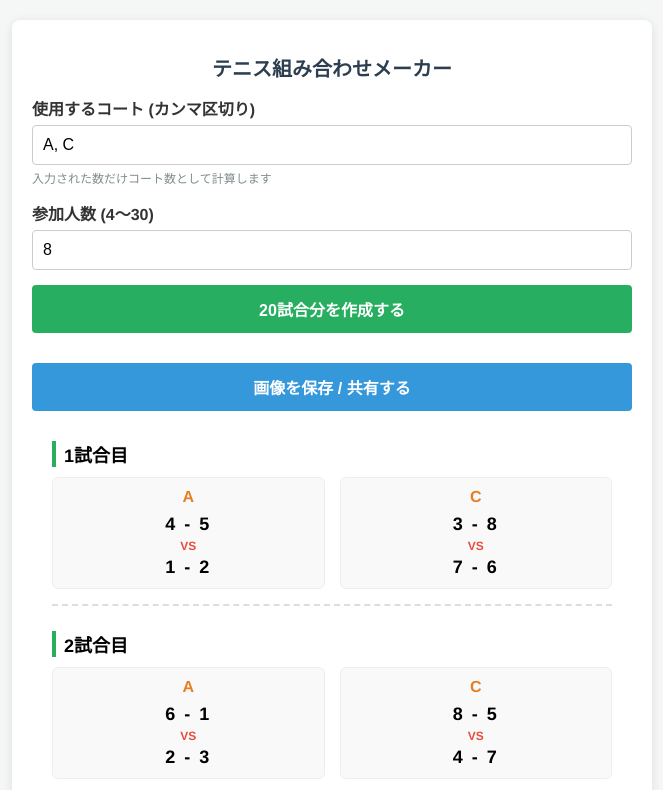
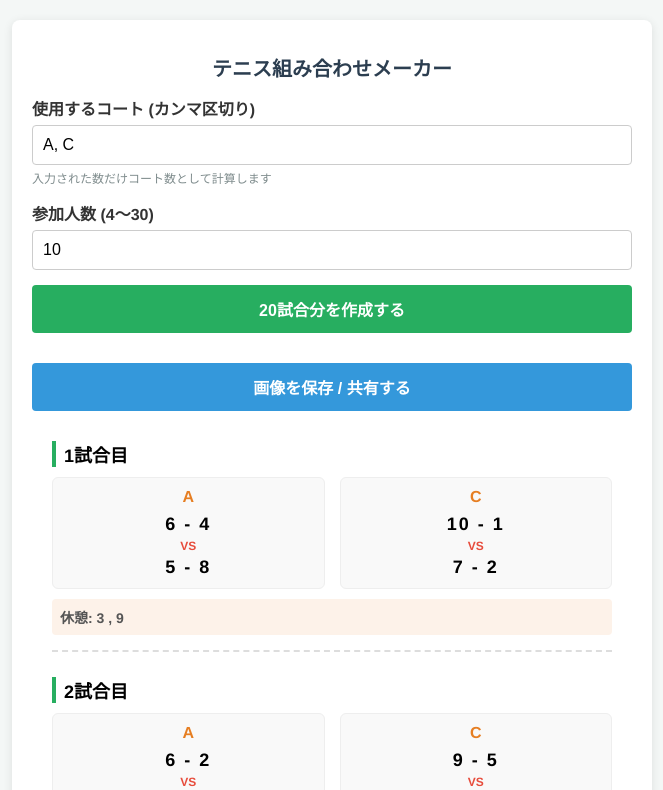
Before and after one commit to 449yonyonku-lab/tenisuyou, a plain HTML site: page index.html in a window 1280 px wide. Both pictures are taken after a click on the button "20試合分を作成する". Shown: the top 790 px of the page, without its empty margins (308-971 px from the left). Drawn offline with nearby package versions, Linux system fonts and the light colour scheme.

Commit message:
Update index.html

```diff
--- a/index.html
+++ b/index.html
@@ -29,7 +29,7 @@
         .court-name { font-weight: bold; font-size: 16px; color: #e67e22; margin-bottom: 8px; }
         .team { font-size: 18px; font-weight: bold; letter-spacing: 2px; }
         .vs { font-size: 12px; color: #e74c3c; font-weight: bold; margin: 4px 0; }
-        .rest-players { font-size: 13px; color: #555; margin-top: 10px; font-weight: bold; }
+        .rest-players { font-size: 14px; color: #555; margin-top: 10px; font-weight: bold; background: #fdf2e9; padding: 8px; border-radius: 4px; }
 
         #image-preview { display: none; width: 100%; border: 1px solid #ccc; margin-top: 10px; }
     </style>
@@ -47,7 +47,7 @@
 
     <div class="form-group">
         <label for="players">参加人数 (4〜30)</label>
-        <input type="number" id="players" min="4" max="30" value="8">
+        <input type="number" id="players" min="4" max="30" value="10">
     </div>
 
     <button onclick="generateSchedule()">20試合分を作成する</button>
@@ -93,56 +93,67 @@
 
         for (let round = 1; round <= totalRounds; round++) {
 
-            // 1. 休みの組み合わせをバラけさせる処理（200パターンのシミュレーション）
+            // 1. 休みメンバーの選出（ループ防止のための高度なアルゴリズム）
             let bestPlayersConfig = null;
             let bestRestScore = Infinity;
 
-            for (let attempt = 0; attempt < 200; attempt++) {
+            // 1000通りのランダムな組み合わせから、最も条件の良い休みの組み合わせを探す
+            for (let attempt = 0; attempt < 1000; attempt++) {
                 let players = Array.from({length: numPlayers}, (_, i) => i + 1);
-
-                // 同条件の人をランダムにシャッフルするための乱数
-                let randomWeights = {};
-                players.forEach(p => randomWeights[p] = Math.random());
-
-                players.sort((a, b) => {
-                    // 優先度1: 連続休みが多い人を優先して試合へ
-                    if (consecutiveRests[b] !== consecutiveRests[a]) {
-                        return consecutiveRests[b] - consecutiveRests[a];
-                    }
-                    // 優先度2: 試合数が少ない人を優先して試合へ
-                    if (playCounts[a] !== playCounts[b]) {
-                        return playCounts[a] - playCounts[b];
-                    }
-                    // 条件が同じ場合はランダム
-                    return randomWeights[a] - randomWeights[b];
-                });
+                players.sort(() => Math.random() - 0.5); // 完全ランダムシャッフル
 
                 const activeCandidates = players.slice(0, maxPlayersPerRound);
                 const restCandidates = players.slice(maxPlayersPerRound);
 
-                // 休む人同士の「過去に一緒に休んだ回数」をスコア化
-                let restScore = 0;
-                for (let i = 0; i < restCandidates.length; i++) {
-                    for (let j = i + 1; j < restCandidates.length; j++) {
-                        restScore += restHistory[restCandidates[i]][restCandidates[j]];
+                let score = 0;
+
+                // ペナルティ1: 連続休みの人は極力試合に出す
+                for (let p of restCandidates) {
+                    if (consecutiveRests[p] > 0) {
+                        score += consecutiveRests[p] * 10000;
                     }
                 }
 
-                // 一番被りが少ない組み合わせを採用
-                if (restScore < bestRestScore) {
-                    bestRestScore = restScore;
+                // ペナルティ2: 休みの組み合わせが過去に被っている
+                for (let i = 0; i < restCandidates.length; i++) {
+                    for (let j = i + 1; j < restCandidates.length; j++) {
+                        score += restHistory[restCandidates[i]][restCandidates[j]] * 100;
+                    }
+                }
+
+                // ペナルティ3: 全体の試合回数の偏り
+                // (少しの偏りは許容することで、休みメンバーの固定化を破壊する)
+                let tempPlayCounts = [...playCounts];
+                for (let p of activeCandidates) tempPlayCounts[p]++;
+
+                let maxCount = -1;
+                let minCount = Infinity;
+                for (let i = 1; i <= numPlayers; i++) {
+                    if (tempPlayCounts[i] > maxCount) maxCount = tempPlayCounts[i];
+                    if (tempPlayCounts[i] < minCount) minCount = tempPlayCounts[i];
+                }
+
+                let diff = maxCount - minCount;
+                if (diff === 2) score += 50;      // 差が2回なら少しペナルティ（許容範囲）
+                else if (diff === 3) score += 500; // 差が3回はなるべく避ける
+                else if (diff > 3) score += 5000;  // 差が4回以上は絶対に避ける
+
+                // スコアが同じ場合にパターンを変えるための乱数
+                score += Math.random() * 10;
+
+                if (score < bestRestScore) {
+                    bestRestScore = score;
                     bestPlayersConfig = {
                         active: activeCandidates,
                         rest: restCandidates
                     };
                 }
-                if (bestRestScore === 0) break; // 被りゼロなら即採用
             }
 
             const activePlayers = bestPlayersConfig.active;
             const restPlayers = bestPlayersConfig.rest;
 
-            // 試合数と連続休みの履歴を更新
+            // 履歴の更新
             activePlayers.forEach(p => {
                 playCounts[p]++;
                 consecutiveRests[p] = 0;
@@ -151,7 +162,6 @@
                 consecutiveRests[p]++;
             });
 
-            // 休み被りの履歴を更新
             for (let i = 0; i < restPlayers.length; i++) {
                 for (let j = i + 1; j < restPlayers.length; j++) {
                     restHistory[restPlayers[i]][restPlayers[j]]++;
@@ -159,11 +169,11 @@
                 }
             }
 
-            // 2. 試合でのペア重複防止処理（200パターンのシミュレーション）
+            // 2. 試合ペアの選出（ペア重複防止）
             let bestConfig = null;
-            let bestScore = Infinity;
+            let bestMatchScore = Infinity;
 
-            for (let attempt = 0; attempt < 200; attempt++) {
+            for (let attempt = 0; attempt < 1000; attempt++) {
                 let shuffled = [...activePlayers].sort(() => Math.random() - 0.5);
                 let score = 0;
 
@@ -173,13 +183,13 @@
                     let p3 = shuffled[c * 4 + 2];
                     let p4 = shuffled[c * 4 + 3];
 
-                    // ペアの重複はペナルティ
+                    // ペアの重複ペナルティ
                     score += pairHistory[p1][p2] * 100;
                     score += pairHistory[p3][p4] * 100;
                 }
 
-                if (score < bestScore) {
-                    bestScore = score;
+                if (score < bestMatchScore) {
+                    bestMatchScore = score;
                     bestConfig = shuffled;
                 }
                 if (score === 0) break;
@@ -218,7 +228,8 @@
             html += `</div>`;
 
             if (restPlayers.length > 0) {
-                html += `<div class="rest-players">休み: ${restPlayers.sort((a,b)=>a-b).join(', ')}</div>`;
+                // 休みの人を見やすく表示
+                html += `<div class="rest-players">休憩: ${restPlayers.sort((a,b)=>a-b).join(' , ')}</div>`;
             }
             html += `</div>`;
         }
```
